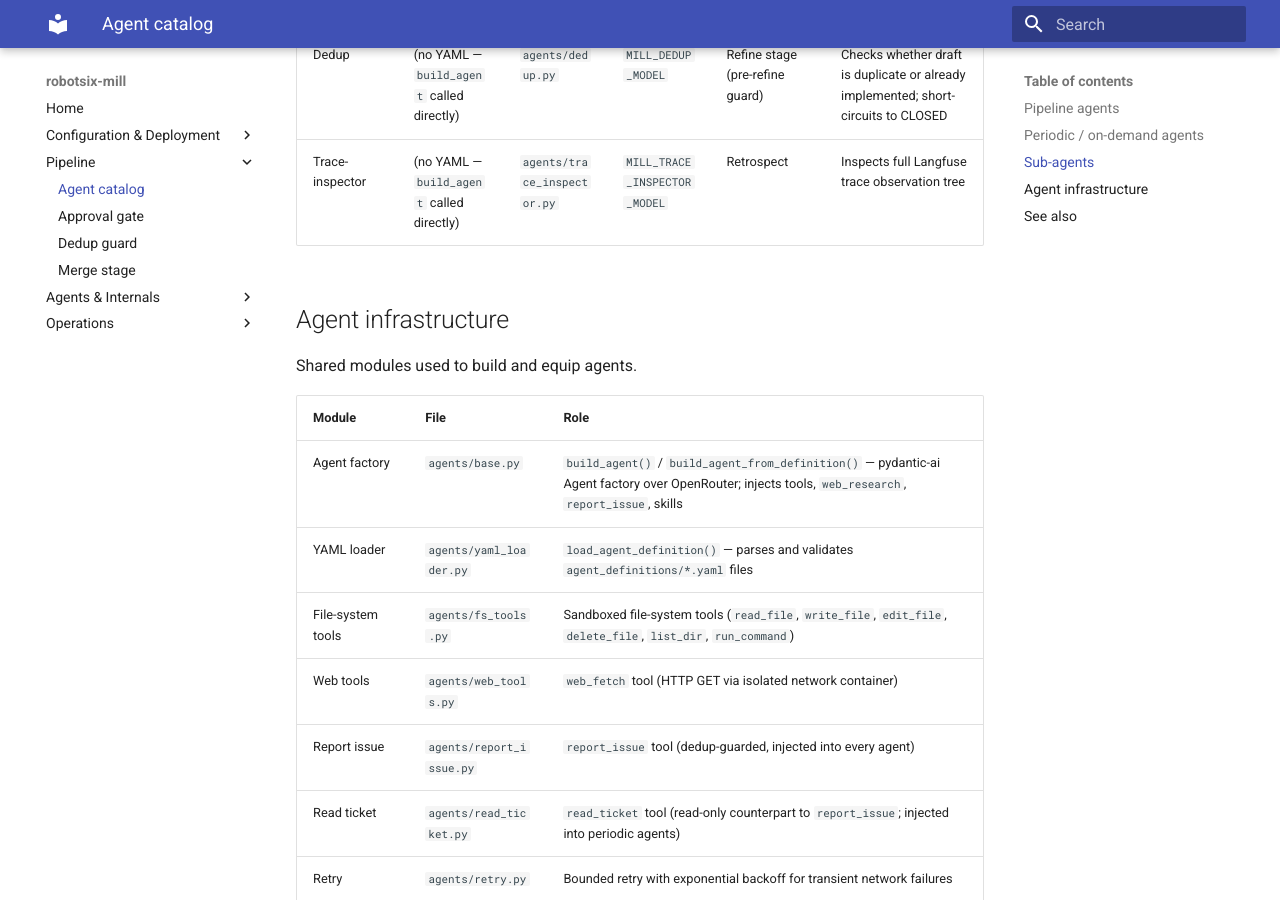
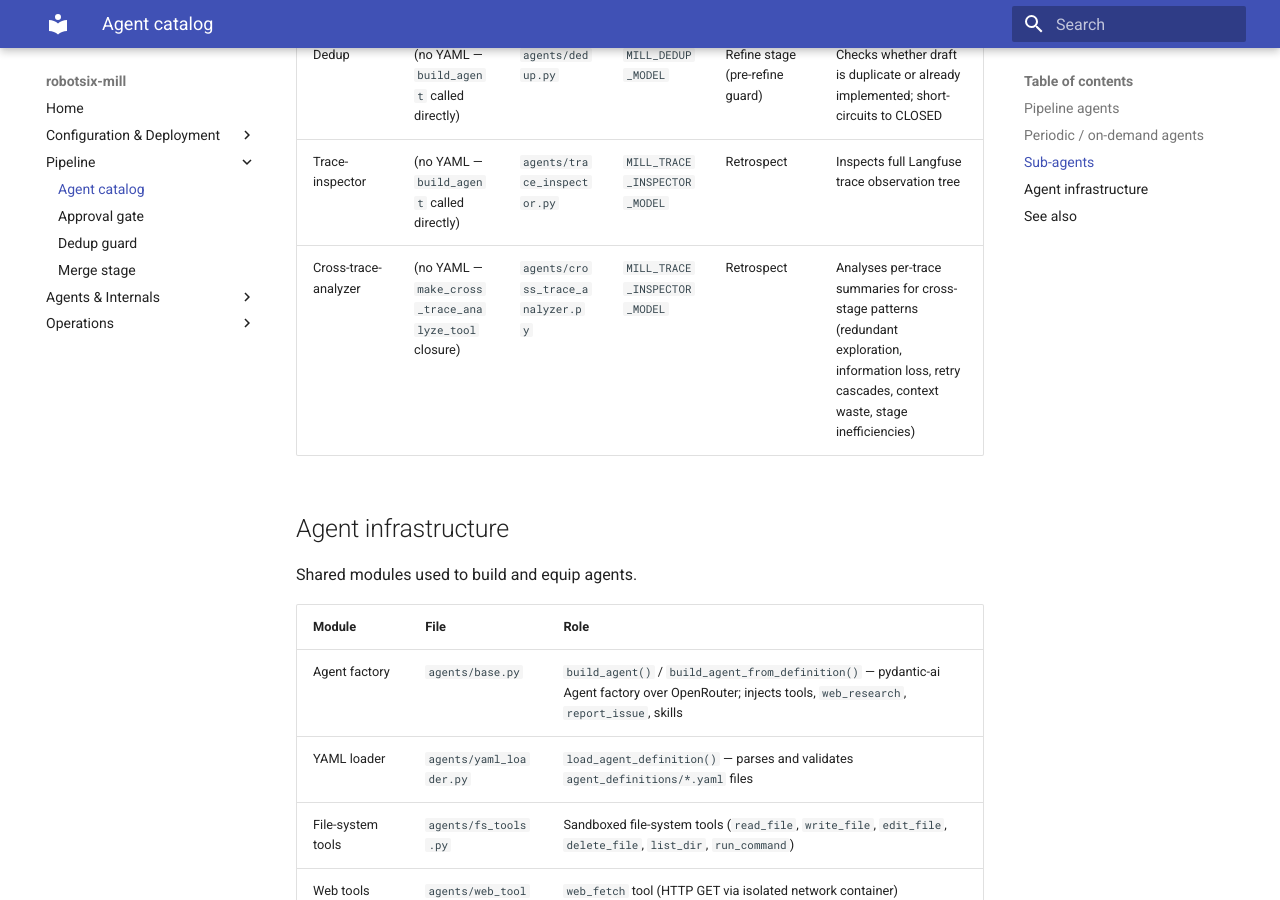
Before and after one commit to damien-robotsix/robotsix-mill, an MkDocs documentation site: the page built from docs/agents.md, in a window 1280 px wide and 900 px high, scrolled down 3423 px. Built offline with MkDocs 1.6.1 and Material for MkDocs 9.7.7, drawn with Linux system fonts in a browser that asks for light colours.

Commit message:
mill(docs): Improve retrospect agent deep analysis (20260525T085008Z-improve-retrospect-agent-deep-analysis-f627)

```diff
--- a/docs/agents.md
+++ b/docs/agents.md
@@ -47,6 +47,7 @@ Used as tools by primary agents.
 | Web-research | (no YAML — `build_agent` called directly) | `agents/web_research.py` | `MILL_WEB_RESEARCH_MODEL` | Refine, Audit, Survey, Answer, Health, Agent-check | Searches the web; returns one concise factual conclusion |
 | Dedup | (no YAML — `build_agent` called directly) | `agents/dedup.py` | `MILL_DEDUP_MODEL` | Refine stage (pre-refine guard) | Checks whether draft is duplicate or already implemented; short-circuits to CLOSED |
 | Trace-inspector | (no YAML — `build_agent` called directly) | `agents/trace_inspector.py` | `MILL_TRACE_INSPECTOR_MODEL` | Retrospect | Inspects full Langfuse trace observation tree |
+| Cross-trace-analyzer | (no YAML — `make_cross_trace_analyze_tool` closure) | `agents/cross_trace_analyzer.py` | `MILL_TRACE_INSPECTOR_MODEL` | Retrospect | Analyses per-trace summaries for cross-stage patterns (redundant exploration, information loss, retry cascades, context waste, stage inefficiencies) |
 
 ## Agent infrastructure
 
```
